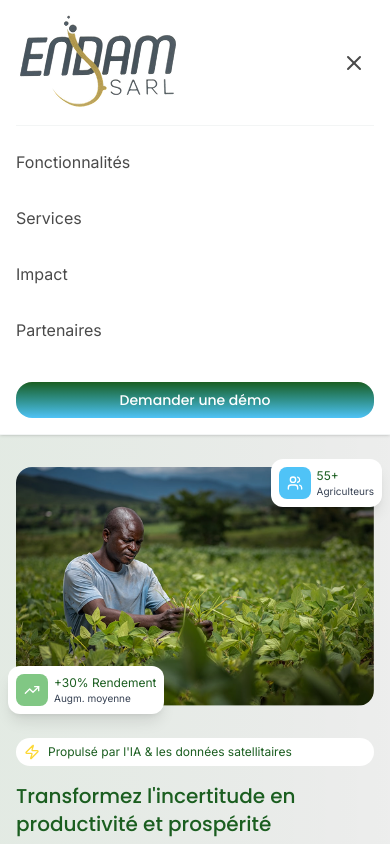
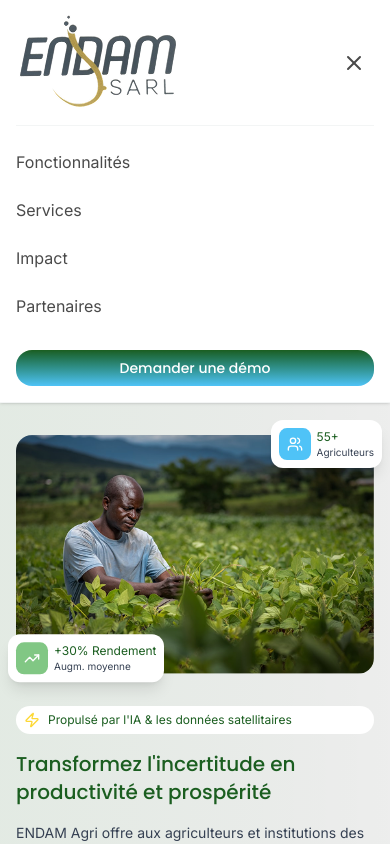
Before and after one commit to alphakahere/endam-front, a Next.js app: page / in a window 390 px wide. Both pictures are taken after a click on the button "Toggle menu". Shown: the top 844 px of the page. Built offline with nearby package versions, Linux system fonts and the light colour scheme.

Commit message:
Add framer-motion for animations, enhance Header and Hero components with scroll effects, improved layout, and mobile menu animations.

```diff
--- a/package.json
+++ b/package.json
@@ -11,6 +11,7 @@
   "dependencies": {
     "clsx": "^2.1.1",
     "lucide-react": "^0.553.0",
+    "motion": "^12.23.24",
     "next": "16.0.3",
     "react": "19.2.0",
     "react-dom": "19.2.0",
--- a/src/components/Header.tsx
+++ b/src/components/Header.tsx
@@ -1,6 +1,7 @@
 "use client";
 
-import { useState } from "react";
+import { useState, useEffect } from "react";
+import { motion, AnimatePresence } from "motion/react";
 import Link from "next/link";
 import Image from "next/image";
 import Button from "@/ui/Button";
@@ -8,13 +9,45 @@ import { Menu, X } from "lucide-react";
 
 export default function Header() {
 	const [isMenuOpen, setIsMenuOpen] = useState(false);
+	const [isScrolled, setIsScrolled] = useState(false);
+
+	useEffect(() => {
+		const handleScroll = () => {
+			setIsScrolled(window.scrollY > 20);
+		};
+
+		window.addEventListener("scroll", handleScroll);
+		return () => window.removeEventListener("scroll", handleScroll);
+	}, []);
+
+	const navLinks = [
+		{ href: "#fonctionnalites", label: "Fonctionnalités" },
+		{ href: "#services", label: "Services" },
+		{ href: "#impact", label: "Impact" },
+		{ href: "#partenaires", label: "Partenaires" },
+	];
 
 	return (
-		<header className="sticky top-0 z-50 bg-white/95 backdrop-blur-sm border-b border-[#F3F5F5] shadow-sm">
+		<motion.header
+			initial={{ y: -100, opacity: 0 }}
+			animate={{ y: 0, opacity: 1 }}
+			transition={{ duration: 0.5, ease: "easeOut" }}
+			className={`sticky top-0 z-50 border-b shadow-sm transition-all duration-300 ${
+				isScrolled
+					? "bg-white/98 backdrop-blur-md border-[#F3F5F5] shadow-md"
+					: "bg-white/95 backdrop-blur-sm border-[#F3F5F5] shadow-sm"
+			}`}
+		>
 			<div className="container mx-auto px-4 sm:px-6 lg:px-8">
 				<nav className="flex items-center justify-between py-3">
-					{/* Logo */}
-					<div className="shrink-0">
+					{/* Logo with animation */}
+					<motion.div
+						className="shrink-0"
+						initial={{ opacity: 0, scale: 0.8 }}
+						animate={{ opacity: 1, scale: 1 }}
+						transition={{ duration: 0.4, delay: 0.2 }}
+						whileHover={{ scale: 1.05 }}
+					>
 						<Image
 							src="/images/logo.png"
 							alt="ENDAM"
@@ -22,82 +55,146 @@ export default function Header() {
 							height={100}
 							className="w-full h-full"
 						/>
+					</motion.div>
+
+					{/* Desktop Navigation Links with stagger */}
+					<div className="hidden md:flex items-center gap-6 lg:gap-8">
+						{navLinks.map((link, index) => (
+							<motion.div
+								key={link.href}
+								initial={{ opacity: 0, y: -20 }}
+								animate={{ opacity: 1, y: 0 }}
+								transition={{ duration: 0.4, delay: 0.3 + index * 0.1 }}
+							>
+								<Link
+									href={link.href}
+									className="text-sm lg:text-base font-normal text-[#4A4A4A] hover:text-[#1B5E20] transition-colors font-inter relative group"
+								>
+									{link.label}
+									<motion.span
+										className="absolute bottom-0 left-0 w-0 h-0.5 bg-[#1B5E20] group-hover:w-full transition-all duration-300"
+										initial={false}
+									/>
+								</Link>
+							</motion.div>
+						))}
+
+						{/* CTA Button with animation */}
+						<motion.div
+							initial={{ opacity: 0, scale: 0.9 }}
+							animate={{ opacity: 1, scale: 1 }}
+							transition={{ duration: 0.4, delay: 0.7 }}
+						>
+							<Button>Demander une démo</Button>
+						</motion.div>
 					</div>
 
-					{/* Right side: Navigation Links + CTA Button */}
-					<div className="hidden md:flex items-center gap-6 lg:gap-8">
-						<Link
-							href="#fonctionnalites"
-							className="text-sm lg:text-base font-normal text-[#4A4A4A] hover:text-[#1B5E20] transition-colors font-inter"
-						>
-							Fonctionnalités
-						</Link>
-						<Link
-							href="#services"
-							className="text-sm lg:text-base font-normal text-[#4A4A4A] hover:text-[#1B5E20] transition-colors font-inter"
-						>
-							Services
-						</Link>
-						<Link
-							href="#impact"
-							className="text-sm lg:text-base font-normal text-[#4A4A4A] hover:text-[#1B5E20] transition-colors font-inter"
-						>
-							Impact
-						</Link>
-						<Link
-							href="#partenaires"
-							className="text-sm lg:text-base font-normal text-[#4A4A4A] hover:text-[#1B5E20] transition-colors font-inter"
-						>
-							Partenaires
-						</Link>
-						<Button>Demander une démo</Button>
-					</div>
-
-					{/* Mobile Menu Button */}
-					<button
+					{/* Mobile Menu Button with animation */}
+					<motion.button
 						onClick={() => setIsMenuOpen(!isMenuOpen)}
 						className="md:hidden p-2 text-[#4A4A4A] hover:text-[#1B5E20] transition-colors"
 						aria-label="Toggle menu"
+						initial={{ opacity: 0, scale: 0.8 }}
+						animate={{ opacity: 1, scale: 1 }}
+						transition={{ duration: 0.3, delay: 0.2 }}
+						whileTap={{ scale: 0.95 }}
 					>
-						{isMenuOpen ? <X size={24} /> : <Menu size={24} />}
-					</button>
+						<AnimatePresence mode="wait">
+							{isMenuOpen ? (
+								<motion.div
+									key="close"
+									initial={{ rotate: -90, opacity: 0 }}
+									animate={{ rotate: 0, opacity: 1 }}
+									exit={{ rotate: 90, opacity: 0 }}
+									transition={{ duration: 0.2 }}
+								>
+									<X size={24} />
+								</motion.div>
+							) : (
+								<motion.div
+									key="menu"
+									initial={{ rotate: 90, opacity: 0 }}
+									animate={{ rotate: 0, opacity: 1 }}
+									exit={{ rotate: -90, opacity: 0 }}
+									transition={{ duration: 0.2 }}
+								>
+									<Menu size={24} />
+								</motion.div>
+							)}
+						</AnimatePresence>
+					</motion.button>
 				</nav>
 
-				{/* Mobile Menu */}
+				{/* Mobile Menu with slide animation */}
+				<AnimatePresence>
 					{isMenuOpen && (
-					<div className="md:hidden border-t border-[#F3F5F5] py-4 space-y-4">
+						<motion.div
+							initial={{ height: 0, opacity: 0 }}
+							animate={{ height: "auto", opacity: 1 }}
+							exit={{ height: 0, opacity: 0 }}
+							transition={{ duration: 0.3, ease: "easeInOut" }}
+							className="md:hidden overflow-hidden border-t border-[#F3F5F5]"
+						>
+							<motion.div
+								className="py-4 space-y-2"
+								initial="closed"
+								animate="open"
+								exit="closed"
+								variants={{
+									open: {
+										transition: { staggerChildren: 0.1, delayChildren: 0.1 },
+									},
+									closed: {
+										transition: { staggerChildren: 0.05, staggerDirection: -1 },
+									},
+								}}
+							>
+								{navLinks.map((link) => (
+									<motion.div
+										key={link.href}
+										variants={{
+											open: {
+												opacity: 1,
+												x: 0,
+												transition: { duration: 0.3 },
+											},
+											closed: {
+												opacity: 0,
+												x: -20,
+												transition: { duration: 0.2 },
+											},
+										}}
+									>
 										<Link
-							href="#fonctionnalites"
+											href={link.href}
 											onClick={() => setIsMenuOpen(false)}
 											className="block text-base font-normal text-[#4A4A4A] hover:text-[#1B5E20] transition-colors font-inter py-2"
 										>
-							Fonctionnalités
+											{link.label}
 										</Link>
-						<Link
-							href="#services"
-							onClick={() => setIsMenuOpen(false)}
-							className="block text-base font-normal text-[#4A4A4A] hover:text-[#1B5E20] transition-colors font-inter py-2"
+									</motion.div>
+								))}
+								<motion.div
+									variants={{
+										open: {
+											opacity: 1,
+											y: 0,
+											transition: { duration: 0.3, delay: 0.4 },
+										},
+										closed: {
+											opacity: 0,
+											y: 20,
+											transition: { duration: 0.2 },
+										},
+									}}
 								>
-							Services
-						</Link>
-						<Link
-							href="#impact"
-							onClick={() => setIsMenuOpen(false)}
-							className="block text-base font-normal text-[#4A4A4A] hover:text-[#1B5E20] transition-colors font-inter py-2"
-						>
-							Impact
-						</Link>
-						<Link
-							href="#partenaires"
-							onClick={() => setIsMenuOpen(false)}
-							className="block text-base font-normal text-[#4A4A4A] hover:text-[#1B5E20] transition-colors font-inter py-2"
-						>
-							Partenaires
-						</Link>
 									<Button className="w-full mt-4">Demander une démo</Button>
+								</motion.div>
+							</motion.div>
+						</motion.div>
+					)}
+				</AnimatePresence>
 			</div>
-				)}
-			</div>
-		</header>
+		</motion.header>
 	);
 }
--- a/src/components/Hero.tsx
+++ b/src/components/Hero.tsx
@@ -1,3 +1,6 @@
+"use client";
+
+import { motion } from "motion/react";
 import Button from "@/ui/Button";
 import { ArrowRight, TrendingUp, Users, Zap } from "lucide-react";
 import Image from "next/image";
@@ -6,22 +9,54 @@ export default function Hero() {
 	return (
 		<section className="relative overflow-hidden bg-linear-to-r from-primary/10 to-black/5">
 			<div className="py-8 sm:py-12 md:py-16 lg:py-20 flex flex-col lg:flex-row items-center justify-between container mx-auto px-4 sm:px-6 md:px-8 lg:px-10 gap-8 lg:gap-6">
-				<div className="w-full lg:w-1/2 order-2 lg:order-1">
-					<div className="flex items-center gap-2 bg-white rounded-2xl sm:rounded-3xl w-full sm:w-min px-2 sm:px-3 py-1.5 sm:py-1 mb-4 sm:mb-0">
+				<motion.div
+					className="w-full lg:w-1/2 order-2 lg:order-1"
+					initial={{ opacity: 0, y: 30 }}
+					animate={{ opacity: 1, y: 0 }}
+					transition={{ duration: 0.6 }}
+				>
+					{/* Badge */}
+					<motion.div
+						className="flex items-center gap-2 bg-white rounded-2xl sm:rounded-3xl w-full sm:w-min px-2 sm:px-3 py-1.5 sm:py-1 mb-4 sm:mb-0"
+						initial={{ opacity: 0, scale: 0.9 }}
+						animate={{ opacity: 1, scale: 1 }}
+						transition={{ delay: 0.2, duration: 0.4 }}
+					>
 						<Zap className="w-4 h-4 sm:w-5 sm:h-5 text-[#FDD835] shrink-0" />
 						<span className="text-xs sm:text-sm text-primary font-inter font-normal break-words sm:whitespace-nowrap">
 							Propulsé par l'IA & les données satellitaires
 						</span>
-					</div>
-					<h1 className="text-xl sm:text-2xl md:text-3xl lg:text-4xl xl:text-5xl font-poppins font-medium text-primary my-4 sm:my-5 md:my-6">
+					</motion.div>
+
+					{/* Title */}
+					<motion.h1
+						className="text-xl sm:text-2xl md:text-3xl lg:text-4xl xl:text-5xl font-poppins font-medium text-primary my-4 sm:my-5 md:my-6"
+						initial={{ opacity: 0, y: 20 }}
+						animate={{ opacity: 1, y: 0 }}
+						transition={{ delay: 0.3, duration: 0.6 }}
+					>
 						Transformez l'incertitude en productivité et prospérité
-					</h1>
-					<p className="text-sm sm:text-base text-gray-700 font-inter font-normal mb-4 sm:mb-6 lg:mb-8 leading-relaxed">
+					</motion.h1>
+
+					{/* Description */}
+					<motion.p
+						className="text-sm sm:text-base text-gray-700 font-inter font-normal mb-4 sm:mb-6 lg:mb-8 leading-relaxed"
+						initial={{ opacity: 0, y: 20 }}
+						animate={{ opacity: 1, y: 0 }}
+						transition={{ delay: 0.4, duration: 0.6 }}
+					>
 						ENDAM Agri offre aux agriculteurs et institutions des données en
 						temps réel, des analyses IA et des recommandations intelligentes
 						pour augmenter les rendements et réduire les risques.
-					</p>
-					<div className="flex flex-col sm:flex-row gap-3 sm:gap-4">
+					</motion.p>
+
+					{/* Buttons */}
+					<motion.div
+						className="flex flex-col sm:flex-row gap-3 sm:gap-4"
+						initial={{ opacity: 0, y: 20 }}
+						animate={{ opacity: 1, y: 0 }}
+						transition={{ delay: 0.5, duration: 0.6 }}
+					>
 						<Button className="flex items-center justify-center gap-2 text-xs sm:text-sm w-full sm:w-auto">
 							Exprimer vos besoins
 							<ArrowRight className="w-4 h-4" />
@@ -32,11 +67,22 @@ export default function Hero() {
 						>
 							Découvrir la plateforme
 						</Button>
-					</div>
-				</div>
-				<div className="w-full lg:w-1/2 flex justify-center lg:justify-end order-1 lg:order-2">
+					</motion.div>
+				</motion.div>
+
+				{/* Image Section */}
+				<motion.div
+					className="w-full lg:w-1/2 flex justify-center lg:justify-end order-1 lg:order-2"
+					initial={{ opacity: 0, x: 30 }}
+					animate={{ opacity: 1, x: 0 }}
+					transition={{ duration: 0.8, delay: 0.3 }}
+				>
 					<div className="relative w-full sm:max-w-[400px] md:max-w-[800px] lg:max-w-[551px]">
-						<div className="relative w-full aspect-[551/368]">
+						<motion.div
+							className="relative w-full aspect-[551/368]"
+							whileHover={{ scale: 1.02 }}
+							transition={{ duration: 0.3 }}
+						>
 							<Image
 								src="/images/hero.png"
 								alt="Hero Image"
@@ -44,9 +90,30 @@ export default function Hero() {
 								sizes="(max-width: 640px) 100vw, (max-width: 768px) 400px, (max-width: 1024px) 500px, 551px"
 								className="rounded-2xl sm:rounded-3xl object-cover"
 							/>
-						</div>
-						{/* Bottom Left Badge */}
-						<div className="absolute -bottom-2 -left-2 sm:-bottom-4 sm:-left-4 bg-white rounded-xl sm:rounded-2xl p-2 sm:p-3 flex items-center gap-1.5 sm:gap-2 shadow-lg z-10">
+						</motion.div>
+
+						{/* Bottom Left Badge - Floating Animation */}
+						<motion.div
+							className="absolute -bottom-2 -left-2 sm:-bottom-4 sm:-left-4 bg-white rounded-xl sm:rounded-2xl p-2 sm:p-3 flex items-center gap-1.5 sm:gap-2 shadow-lg z-10"
+							initial={{ opacity: 0, scale: 0.8, y: 20 }}
+							animate={{
+								opacity: 1,
+								scale: 1,
+								y: 0,
+							}}
+							transition={{
+								opacity: { delay: 0.8, duration: 0.5 },
+								scale: { delay: 0.8, duration: 0.5 },
+								y: {
+									duration: 3,
+									repeat: Infinity,
+									repeatType: "reverse",
+									ease: "easeInOut",
+									delay: 1,
+								},
+							}}
+						>
+							{/* Badge content remains same */}
 							<div className="bg-[#81C784] w-8 h-8 sm:w-10 sm:h-10 md:w-12 md:h-12 rounded-lg sm:rounded-xl flex items-center justify-center shrink-0">
 								<TrendingUp className="w-4 h-4 sm:w-5 sm:h-5 md:w-6 md:h-6 text-white" />
 							</div>
@@ -61,9 +128,30 @@ export default function Hero() {
 									Augm. moyenne
 								</p>
 							</div>
-						</div>
-						{/* Top Right Badge */}
-						<div className="absolute -top-2 -right-2 sm:-top-4 sm:-right-4 bg-white rounded-xl sm:rounded-2xl p-2 sm:p-3 flex items-center gap-1.5 sm:gap-2 shadow-lg z-10">
+						</motion.div>
+
+						{/* Top Right Badge - Floating Animation */}
+						<motion.div
+							className="absolute -top-2 -right-2 sm:-top-4 sm:-right-4 bg-white rounded-xl sm:rounded-2xl p-2 sm:p-3 flex items-center gap-1.5 sm:gap-2 shadow-lg z-10"
+							initial={{ opacity: 0, scale: 0.8, y: -20 }}
+							animate={{
+								opacity: 1,
+								scale: 1,
+								y: 0,
+							}}
+							transition={{
+								opacity: { delay: 1, duration: 0.5 },
+								scale: { delay: 1, duration: 0.5 },
+								y: {
+									duration: 2.5,
+									repeat: Infinity,
+									repeatType: "reverse",
+									ease: "easeInOut",
+									delay: 1.2,
+								},
+							}}
+						>
+							{/* Badge content remains same */}
 							<div className="bg-[#4FC3F7] w-8 h-8 sm:w-10 sm:h-10 md:w-12 md:h-12 rounded-lg sm:rounded-xl flex items-center justify-center shrink-0">
 								<Users className="w-4 h-4 sm:w-5 sm:h-5 md:w-6 md:h-6 text-white" />
 							</div>
@@ -78,9 +166,9 @@ export default function Hero() {
 									Agriculteurs
 								</p>
 							</div>
-						</div>
+						</motion.div>
 					</div>
-				</div>
+				</motion.div>
 			</div>
 		</section>
 	);
```
Also changed, not shown: 1 other file (tests, documents, lock files or other folders). Lines whose indentation alone changed are shown as unchanged.
